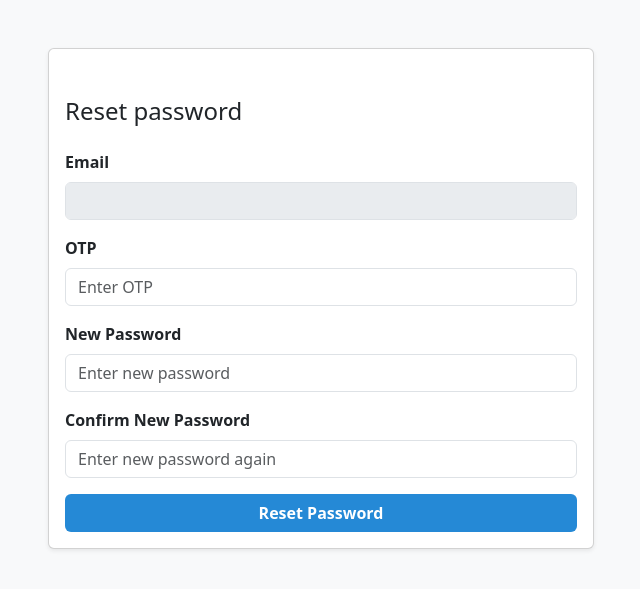
After one commit to santosh12197/finalChatbot, a Django app: page /password_reset_confirm/ in a window 1280 px wide. The commit adds this page. Shown: the top 589 px of the page, without its empty margins (319-959 px from the left). Run offline with Django 5.2, Linux system fonts and the light colour scheme.

Commit message:
forget password

```diff
--- a/chatbot_app/admin.py
+++ b/chatbot_app/admin.py
@@ -1,8 +1,9 @@
 from django.contrib import admin
-from .models import ChatMessage, UserLocation, ChatThread, UserProfile
+from .models import ChatMessage, UserLocation, ChatThread, UserProfile, PasswordResetOTP
 
 # Register your models here.
 admin.site.register(UserProfile)
 admin.site.register(ChatMessage)
 admin.site.register(UserLocation)
 admin.site.register(ChatThread)
+admin.site.register(PasswordResetOTP)
--- a/chatbot_app/urls.py
+++ b/chatbot_app/urls.py
@@ -1,5 +1,5 @@
 from django.urls import path
-from .views import AssignSupportAgentView, CheckOrAssignSupportAgentView, CheckSupportChatView, CheckWelcomeMessagesView, CloseChatThreadView, GetAssignedSupportAndThreadIdView, GetChatHistoryView, MarkAsRead, MarkSupportRequestView, RegisterView, LoginView, LogoutView, ChatView, SaveChatMessageView, SciPrisIndexView, StartChatView, SupportDashboardView, SupportLoginView, SupportMembersListView, SupportRegisterView, ThreadListView, UserDetailsView, UserLocationView
+from .views import AssignSupportAgentView, CheckOrAssignSupportAgentView, CheckSupportChatView, CheckWelcomeMessagesView, CloseChatThreadView, GetAssignedSupportAndThreadIdView, GetChatHistoryView, MarkAsRead, MarkSupportRequestView, PasswordResetConfirmOTPView, PasswordResetRequestView, RegisterView, LoginView, LogoutView, ChatView, SaveChatMessageView, SciPrisIndexView, StartChatView, SupportDashboardView, SupportLoginView, SupportMembersListView, SupportRegisterView, ThreadListView, UserDetailsView, UserLocationView
 
 urlpatterns = [
 
@@ -33,4 +33,8 @@ urlpatterns = [
     # SciPris index page to integrate ChatBot
     path('index/', SciPrisIndexView.as_view(), name='index'),
 
+    # forget password
+    path('password_reset/', PasswordResetRequestView.as_view(), name='password_reset'),
+    path('password_reset_confirm/', PasswordResetConfirmOTPView.as_view(), name='password_reset_confirm'),
+
 ]
--- a/chatbot_app/views.py
+++ b/chatbot_app/views.py
@@ -1,11 +1,17 @@
 from django.db.models import Count, Q, OuterRef, Subquery
 from django.shortcuts import render, redirect
 from django.views import View
+from .models import PasswordResetOTP
 from django.contrib import messages
 from django.contrib.auth import authenticate, login, logout
 from django.contrib.auth.mixins import LoginRequiredMixin
 from django.contrib.auth.models import User
 import requests
+import random
+from django.core.mail import send_mail
+from django.conf import settings
+from django.core.mail import EmailMultiAlternatives
+from django.urls import reverse
 
 from .models import ChatMessage, ChatThread, UserLocation, UserProfile
 from django.utils import timezone
@@ -22,6 +28,7 @@ from channels.layers import get_channel_layer
 from asgiref.sync import async_to_sync
 
 from .utils import notify_support_of_unread, get_client_ip, get_location_from_ip, save_user_location, iframe_exempt
+
 
 
 class StartChatView(View):
@@ -953,3 +960,109 @@ class ThreadListView(View):
 
         # return render(request, 'scipris_index.html')
         return render(request, 'thread_list.html', context)
+
+
+class PasswordResetRequestView(View):
+    def get(self, request):
+        return render(request, 'password_reset.html')
+
+    def post(self, request):
+        email = request.POST.get('email', '').strip()
+        if not email:
+            messages.error(request, "Please enter your email.")
+            return redirect('password_reset')
+
+        try:
+            user = UserProfile.objects.get(email=email)
+
+        except UserProfile.DoesNotExist:
+            messages.error(request, "User does not exist!")
+
+            return redirect('password_reset')
+
+        otp_code = f"{random.randint(100000, 999999)}"
+        PasswordResetOTP.objects.create(user=user, otp_code=otp_code)
+
+        subject = "SciPris-Aptara | Password Reset OTP"
+        from_email = settings.DEFAULT_FROM_EMAIL
+        to = [user.email]
+
+        text_content = f"""Hi {user.first_name} {user.last_name},
+
+            Your OTP to reset your password is: {otp_code}
+
+            This OTP is valid for 10 minutes.
+
+            If you didn't request a password reset, please ignore this email.
+
+            Thanks,
+            SciPris Support Team
+        """
+        html_content = f"""
+            <p>Hi {user.first_name} {user.last_name},</p>
+            <p>Your <strong>OTP</strong> to reset your password is: <strong>{otp_code}</strong></p>
+            <p>This OTP is valid for 10 minutes.</p>
+            <p>If you didn't request a password reset, please ignore this email.</p>
+            <p>Thanks,<br>SciPris Support Team</p>
+        """
+
+        try:
+            msg = EmailMultiAlternatives(subject, text_content, from_email, to)
+            msg.attach_alternative(html_content, "text/html")
+            msg.send()
+
+        except Exception as e:
+            messages.error(request, "Failed to send OTP email. Please try again later.")
+            return redirect('password_reset')
+
+        messages.success(request, "An OTP has been sent to your email.")
+        return redirect(f"{reverse('password_reset_confirm')}?email={email}")
+
+
+class PasswordResetConfirmOTPView(View):
+    def get(self, request):
+        email = request.GET.get('email', '')
+        return render(request, 'password_reset_confirm.html', {"email": email})
+
+    def post(self, request):
+        email = request.POST.get('email')
+        otp = request.POST.get('otp')
+        password1 = request.POST.get('password1')
+        password2 = request.POST.get('password2')
+
+        if not (email and otp and password1 and password2):
+            messages.error(request, "All fields are required.")
+            return redirect('password_reset_confirm')
+
+        if password1 != password2:
+            messages.error(request, "Passwords do not match.")
+            return redirect('password_reset_confirm')
+
+        try:
+            user = UserProfile.objects.get(email=email)
+        except UserProfile.DoesNotExist:
+            messages.error(request, "User not found!")
+            return redirect('password_reset_confirm')
+
+        try:
+            otp_obj = PasswordResetOTP.objects.filter(user=user, otp_code=otp, is_used=False).latest('created_at')
+        except PasswordResetOTP.DoesNotExist:
+            messages.error(request, "Invalid OTP or expired OTP.")
+            return redirect('password_reset_confirm')
+
+        if otp_obj.is_expired():
+            otp_obj.is_used = True
+            otp_obj.save()
+            messages.error(request, "OTP has expired.")
+            return redirect('password_reset_confirm')
+
+        # Reset password
+        user.set_password(password1)
+        user.save()
+
+        # Mark OTP as used
+        otp_obj.is_used = True
+        otp_obj.save()
+
+        messages.success(request, "Password has been reset successfully. You can now sign in below.")
+        return redirect('support_login')
--- /dev/null
+++ b/templates/password_reset_confirm.html
@@ -0,0 +1,64 @@
+{% extends 'base.html' %}
+
+{% block link %}
+    <!-- Bootstrap CSS -->
+    <link href="https://cdn.jsdelivr.net/npm/bootstrap@5.3.0/dist/css/bootstrap.min.css" rel="stylesheet">
+{% endblock %}
+
+{% block css %}
+    <style>
+        .reset-btn{
+            background-color: #127fd3ea;
+            color: white;
+        }
+        .reset-btn:hover {
+            background-color: #2972aa;
+            color: white;
+        }
+    </style>
+{% endblock %}
+
+{% block body %}
+<div class="container mt-5">
+  <div class="row justify-content-center">
+    <div class="col-md-6">
+        {% if messages %}
+            <div class="mt-3 mb-2">
+                {% for message in messages %}
+                    <span class="alert alert-{{ message.tags }} message-span">{{ message }}</span>
+                {% endfor %}
+            </div>
+        {% endif %}
+      <div class="card shadow-sm">
+        <div class="card-body pt-5">
+            <h4 class="mb-4">Reset password</h4>
+
+          <form method="post">
+            {% csrf_token %}
+            <div class="mb-3">
+              <label for="email" class="form-label fw-bold">Email</label>
+              <input type="email" name="email" class="form-control"  value="{{ email }}" disabled>
+              <input type="hidden" name="email" value="{{ email }}">
+            </div>
+            <div class="mb-3">
+              <label for="otp" class="form-label fw-bold">OTP</label>
+              <input type="text" name="otp" class="form-control" placeholder="Enter OTP" required>
+            </div>
+            <div class="mb-3">
+              <label for="password1" class="form-label fw-bold">New Password</label>
+              <input type="password" name="password1" class="form-control" placeholder="Enter new password" required>
+            </div>
+            <div class="mb-3">
+              <label for="password2" class="form-label fw-bold">Confirm New Password</label>
+              <input type="password" name="password2" class="form-control" placeholder="Enter new password again" required>
+            </div>
+            <div class="d-grid mt-3">
+              <button type="submit" class="btn reset-btn fw-bold">Reset Password</button>
+            </div>
+          </form>
+        </div>
+      </div>
+    </div>
+  </div>
+</div>
+{% endblock %}
```
Also changed, not shown: chatbot_app/models.py (+7 -0 lines), notes.txt (+8 -147 lines), templates/password_reset.html (added, +51 -0 lines), templates/support_login.html (+5 -2 lines).
